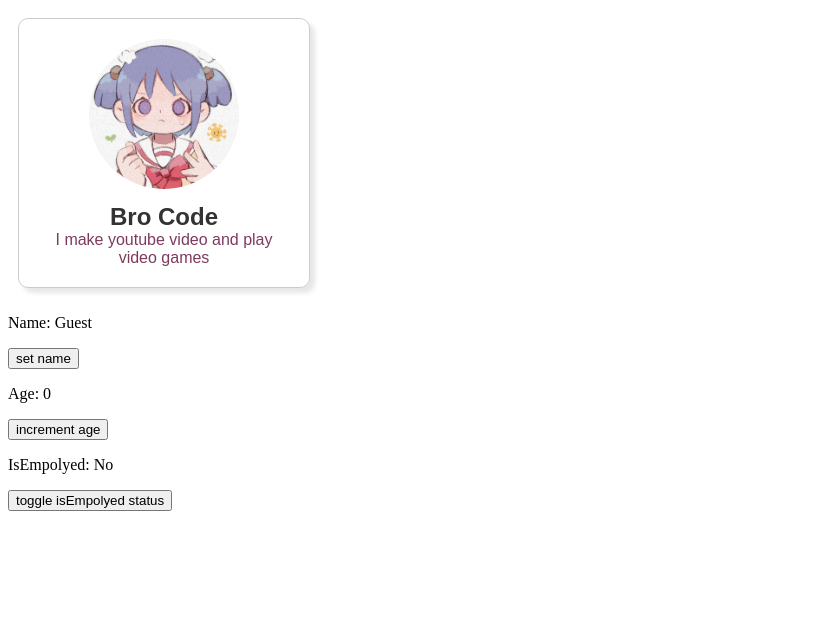
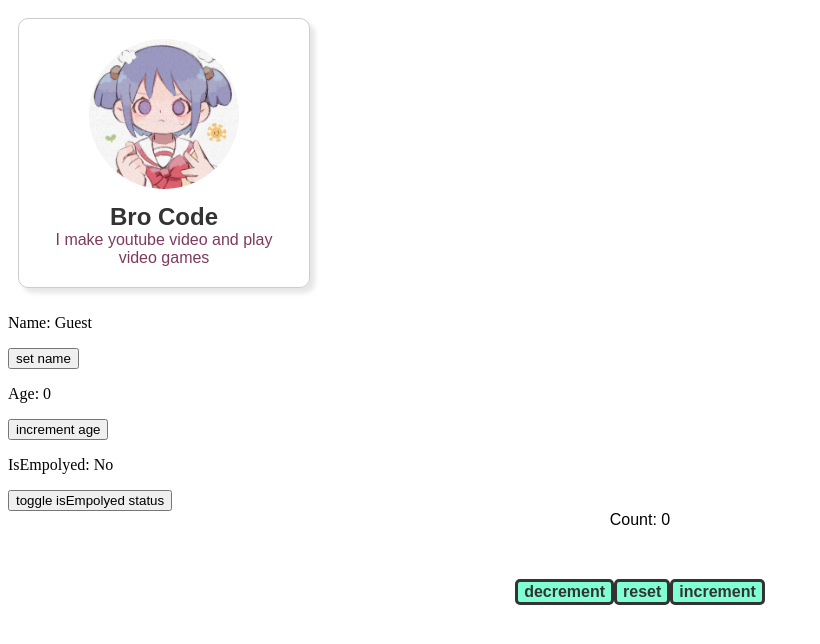
Before and after one commit to W5oar96/jst4note, a React (Vite) app in the folder Notes/website/my-react-app/: page / in a window 1280 px wide. Shown: the top 644 px of the page, without its empty margins (0-820 px from the left). Built offline with nearby package versions, Linux system fonts and the light colour scheme.

Commit message:
add file chapter8 useState() hook 4

```diff
--- a/Notes/website/my-react-app/src/App.jsx
+++ b/Notes/website/my-react-app/src/App.jsx
@@ -1,6 +1,7 @@
 import Card from "./Card.jsx";
 import ProfilePicture from "./ProfilePicture.jsx";
 import MyComponent from "./MyComponent.jsx";
+import Counter from "./Counter.jsx";
 
 function App() {
 
@@ -8,6 +9,7 @@
     <>
       <Card />
       <MyComponent />
+      <Counter />
     </>
   )
 }
--- /dev/null
+++ b/Notes/website/my-react-app/src/Counter.jsx
@@ -0,0 +1,28 @@
+import React,{useState} from "react"
+
+function Counter() {
+
+    const [count, setCount] = useState(0);
+
+    const increment = () => {
+        setCount(count + 1);
+    }
+
+    const decrement = () => {
+        setCount(count - 1);
+    }
+
+    const reset = () => {
+        setCount(0);
+    }
+
+    return(
+        <div className="counter-container">
+            <p className="counter-display">Count: {count}</p>
+            <button className="counter-button" onClick={decrement}>decrement</button>
+            <button className="counter-button" onClick={reset}>reset</button>
+            <button className="counter-button" onClick={increment}>increment</button>
+        </div>
+    )
+}
+export default Counter
--- a/Notes/website/my-react-app/src/index.css
+++ b/Notes/website/my-react-app/src/index.css
@@ -82,3 +82,23 @@
   max-width: 250px;
   display: inline-block;
 }
+.counter-container{
+  text-align: center;
+  font-family: Arial, sans-serif;
+}
+.counter-display{
+  font-size: 1em;
+  margin-top: 0;
+  margin-bottom: 50px;
+}
+.counter-button{
+  font-size: 1em;
+  font-weight: bold;
+  color: hsl(0, 0%, 20%);
+  margin-bottom: 10px;
+  text-align: justify;
+  border: 3px solid;
+  border-radius: 5px;
+  background-color: hsl(160, 100%, 75%);
+  cursor: pointer;
+}
```
